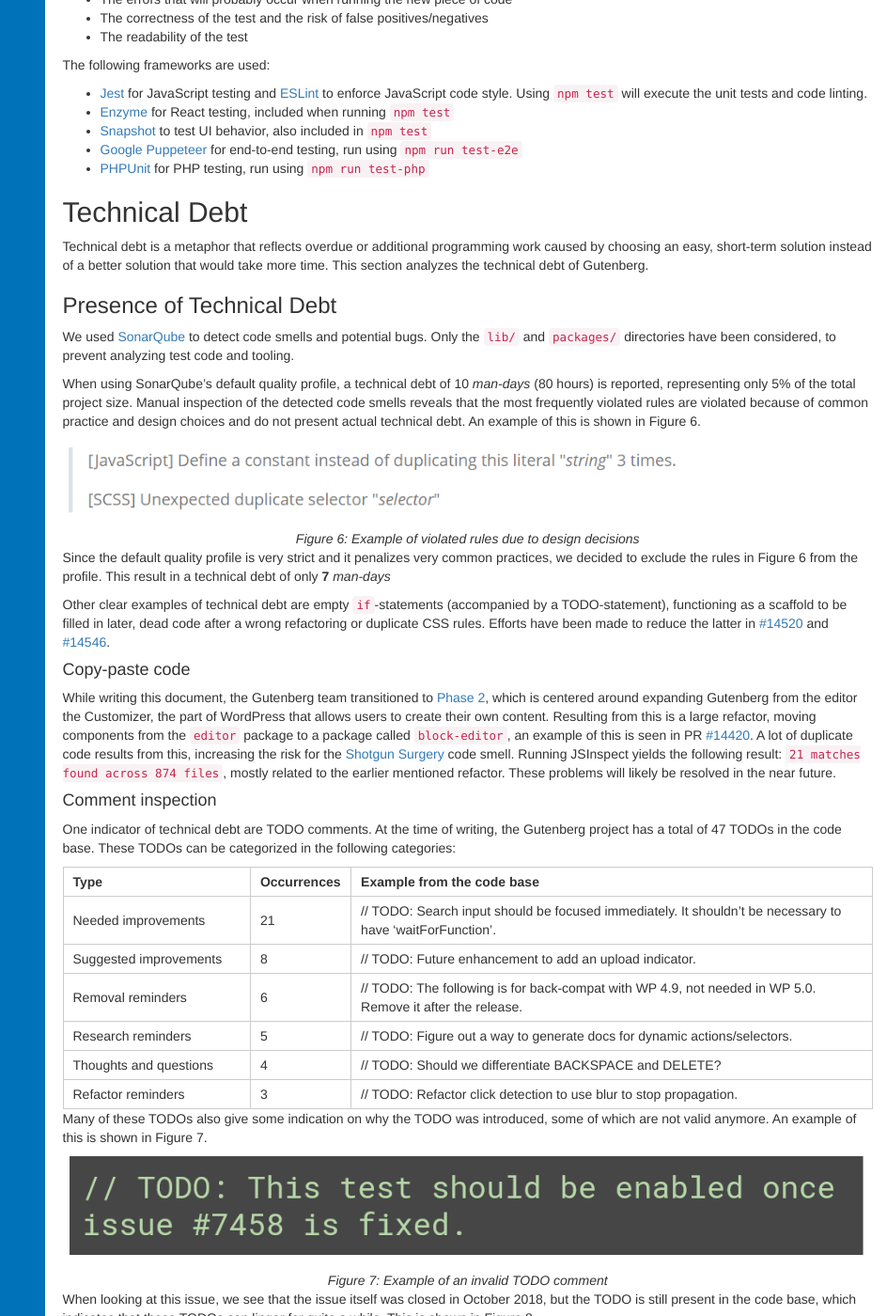
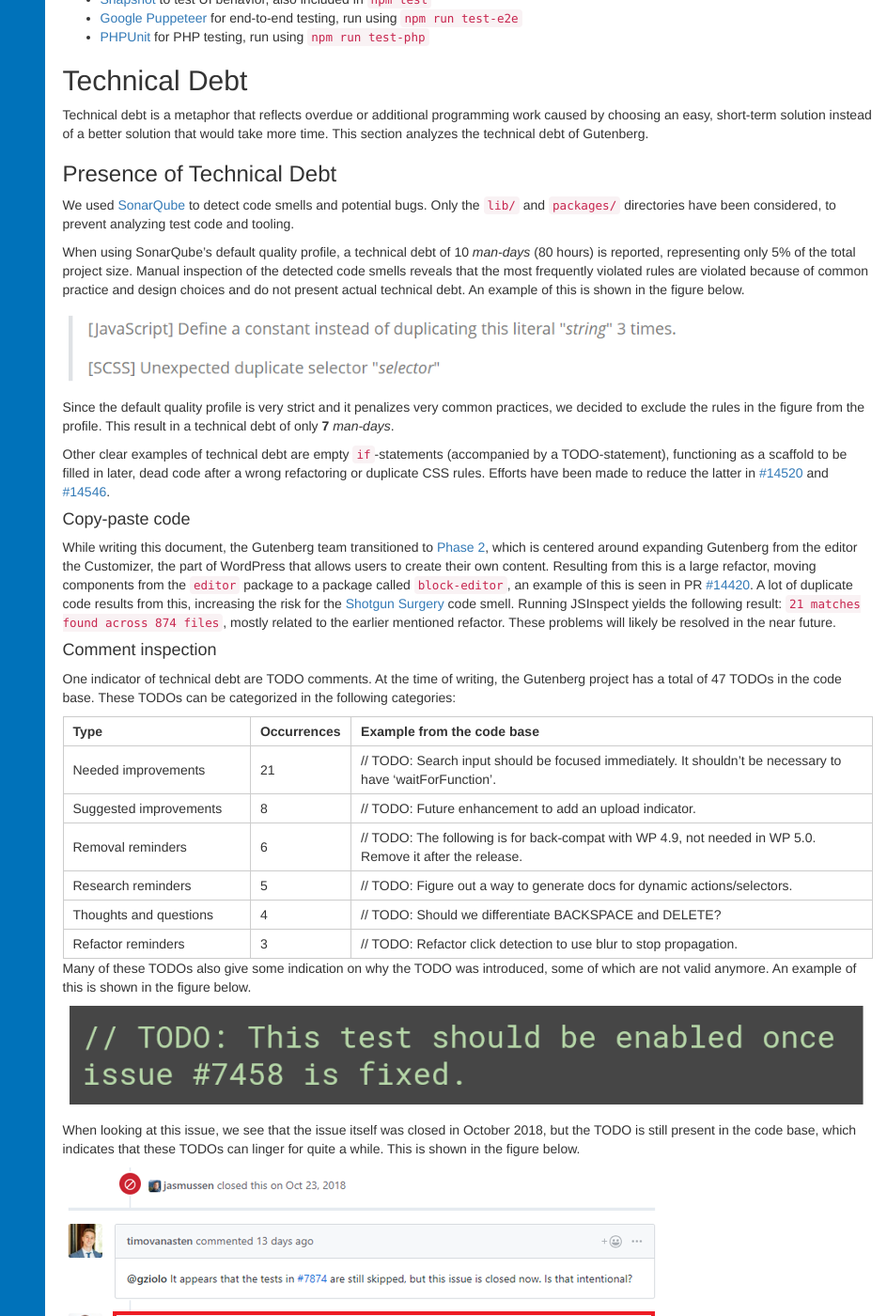
Before and after one commit to SERG-Delft/desosa2019, a Jekyll site: the page built from chapters/gutenberg/index.md, in a window 1280 px wide and 1400 px high, scrolled down 8950 px. Shown: the whole window at 94% size, without its empty margins (336-1280 px from the left). Built offline with Jekyll 4.4.1, drawn with Linux system fonts in a browser that asks for light colours; nearby versions of some CDN libraries; some of the changed text lies outside the part shown.

Commit message:
Fix image references

```diff
--- a/chapters/gutenberg/index.md
+++ b/chapters/gutenberg/index.md
@@ -105,10 +105,7 @@ Before the rise of Gutenberg, other page-builders were built to replace the old
 
 Using Mendelow’s power vs. interest grid, stakeholders can be divided into four categories. These categories are: satisfy, key stakeholders, minimal effort and inform and are shown in the figure below.
 
-![Power Interest Grid](images/gutenberg/power-interest-grid-new.png)
-<center>
-<i>Figure 1: Power vs. Interest Grid</i>
-</center>
+![Power vs. Interest Grid](images/gutenberg/power-interest-grid-new.png)
 
 ### Integrators
 
@@ -130,11 +127,7 @@ The scope of Gutenberg is limited to the page editing experience within WordPres
 
 ### Context model
 
-![context-view](images/gutenberg/context-view.png)
-
-<center>
-<i>Figure 2: Gutenberg context model</i>
-</center>
+![Gutenberg context model](images/gutenberg/context-view.png)
 
 WordPress is used by a wide variety of users and so is, by extension, Gutenberg.
 
@@ -163,9 +156,6 @@ The Gutenberg repository consists mainly of packages developed for the Gutenberg
 Although the packages folder has a flat structure, we identified the responsibility of each package with respect to the logic flow of the editor. The image below, found on the Gutenberg repository, illustrates this flow.
 
 ![Editor Logic Flow](images/gutenberg/editor_logic.png)
-<center>
-<i>Figure 3: Editor logic flow</i>
-</center>
 
 The editor has several responsibilities: parsing, visual representation, editing and serialization. Other packages are responsible for tooling, utilities, data management, the user interface and retrieving reusable blocks. We briefly highlight most important packages and their contributions.
 
@@ -181,12 +171,9 @@ All blocks must be registered before they can be used in the editor. The `elemen
 
 Most packages serve as utility for the implementation of blocks, to support the editor,or simply provide reusable functionalities that can be used by developers when creating new blocks. Several tooling packages concern several responsibilities including config, plugins and testing.
 
-**Figure 4** displays the relations between these packages.
+The figure below displays the relations between these packages.
 
 ![Package structure of Gutenberg](images/gutenberg/Module_organisation.PNG)
-<center>
-<i>Figure 4: Package structure of Gutenberg</i>
-</center>
 
 ### Codeline Model
 
@@ -198,13 +185,9 @@ Gutenberg uses the Feature Branch Workflow \[4\]. Contributors need to fork the
 
 #### Source Code Structure
 
-The directory structure of Gutenberg is shown in **Table 1**. Every directory has a single responsibility and different types of source code based are grouped based on their purpose. The project consists of multiple modules (in the `packages` folder), which also take up the majority of the project size.
+The directory structure of Gutenberg is shown in the table below Every directory has a single responsibility and different types of source code based are grouped based on their purpose. The project consists of multiple modules (in the `packages` folder), which also take up the majority of the project size.
 
-![Source Code Structure](images/gutenberg/source_code_structure.png)
-
-<center>
-<i>Table 1: Directory structure</i>
-</center>
+![Directory Structure](images/gutenberg/source_code_structure.png)
 
 Tests are present at multiple different locations in the source code: PHP tests in the `phpunit` folder, integration tests in the `test` directory and for each package separately (optionally) a number of unit tests, as well as end-to-end tests in the `packages/e2e-test` folder.
 
@@ -229,7 +212,7 @@ For logging information about the system the native JavaScript methods `console.
 
 ### Standardization of Design
 
-Within Gutenberg, all content has the same internal structure called a `block`. Blocks are hierarchical units, meaning that each block can be a parent or child to another block. Within Gutenberg, it is possible to create custom blocks. To ensure the compatibility of these blocks with the parser and serializer, each block needs to have the same software design. Below, we briefly discuss the most important parts of this design, a complete overview of the internal block structure is shown in Figure 5.
+Within Gutenberg, all content has the same internal structure called a `block`. Blocks are hierarchical units, meaning that each block can be a parent or child to another block. Within Gutenberg, it is possible to create custom blocks. To ensure the compatibility of these blocks with the parser and serializer, each block needs to have the same software design. Below, we briefly discuss the most important parts of this design, a complete overview of the internal block structure is shown in the figure below.
 
 1.  `plugin.php`: this file contains the plugin information needed to retrieve a block and list it as an available plugin in the plugin library of Gutenberg.
 2.  `init.php` this file is use to enqueue all JavaScript and CSS files. To achieve this, Gutenberg has two hooks: `enqueue_block_assets` on the frontend and `enqueue_block_editor_assets` on the backend.
@@ -238,10 +221,6 @@ Within Gutenberg, all content has the same internal structure called a `block`.
 The new block is connected with Gutenberg using the `registerBlockType`-function from the [Block API](https://wordpress.org/gutenberg/handbook/designers-developers/developers/block-api/), which is called in `src/block.js`. This function takes two arguments: the block name, which has to be unique and is used to identify a block, and a block configuration object. The block configuration object contains properties such as a display title and category, these properties have to be defined to allow registration of a block.
 
 ![New block file structure](images/gutenberg/new_block.png)
-
-<center>
-<i>Figure 5: Block file structure</i>
-</center>
 
 To aid developers, several tutorials and guidelines exist, which can be found in the Gutenberg handbook. Gutenberg documents its [block API](https://wordpress.org/gutenberg/handbook/designers-developers/developers/block-api/) and a list of [block grammar](https://github.com/WordPress/gutenberg/blob/master/docs/grammar.md) containing code snippets for creating blocks. [Coding guidelines](https://github.com/WordPress/gutenberg/blob/master/docs/contributors/coding-guidelines.md) are also provided to inform each developer about coding guidelines specific to Gutenberg.
 
@@ -270,15 +249,11 @@ Technical debt is a metaphor that reflects overdue or additional programming wor
 
 We used [SonarQube](https://www.sonarqube.org/) to detect code smells and potential bugs. Only the `lib/` and `packages/` directories have been considered, to prevent analyzing test code and tooling.
 
-When using SonarQube’s default quality profile, a technical debt of 10 *man-days* (80 hours) is reported, representing only 5% of the total project size. Manual inspection of the detected code smells reveals that the most frequently violated rules are violated because of common practice and design choices and do not present actual technical debt. An example of this is shown in Figure 6.
+When using SonarQube’s default quality profile, a technical debt of 10 *man-days* (80 hours) is reported, representing only 5% of the total project size. Manual inspection of the detected code smells reveals that the most frequently violated rules are violated because of common practice and design choices and do not present actual technical debt. An example of this is shown in the figure below.
 
-![Rules violation](images/gutenberg/Rules_violation.png)
+![Example of violated rules due to design decisions](images/gutenberg/Rules_violation.png)
 
-<center>
-<i>Figure 6: Example of violated rules due to design decisions</i>
-</center>
-
-Since the default quality profile is very strict and it penalizes very common practices, we decided to exclude the rules in Figure 6 from the profile. This result in a technical debt of only **7** *man-days*
+Since the default quality profile is very strict and it penalizes very common practices, we decided to exclude the rules in the figure from the profile. This result in a technical debt of only **7** *man-days*.
 
 Other clear examples of technical debt are empty `if`-statements (accompanied by a TODO-statement), functioning as a scaffold to be filled in later, dead code after a wrong refactoring or duplicate CSS rules. Efforts have been made to reduce the latter in [\#14520](https://github.com/WordPress/gutenberg/pull/14520) and [\#14546](https://github.com/WordPress/gutenberg/pull/14546).
 
@@ -292,39 +267,23 @@ One indicator of technical debt are TODO comments. At the time of writing, the G
 
 <table><colgroup><col style="width: 23%" /><col style="width: 11%" /><col style="width: 64%" /></colgroup><thead><tr class="header"><th>Type</th><th>Occurrences</th><th>Example from the code base</th></tr></thead><tbody><tr class="odd"><td>Needed improvements</td><td>21</td><td>// TODO: Search input should be focused immediately. It shouldn’t be necessary to have ‘waitForFunction’.</td></tr><tr class="even"><td>Suggested improvements</td><td>8</td><td>// TODO: Future enhancement to add an upload indicator.</td></tr><tr class="odd"><td>Removal reminders</td><td>6</td><td>// TODO: The following is for back-compat with WP 4.9, not needed in WP 5.0. Remove it after the release.</td></tr><tr class="even"><td>Research reminders</td><td>5</td><td>// TODO: Figure out a way to generate docs for dynamic actions/selectors.</td></tr><tr class="odd"><td>Thoughts and questions</td><td>4</td><td>// TODO: Should we differentiate BACKSPACE and DELETE?</td></tr><tr class="even"><td>Refactor reminders</td><td>3</td><td>// TODO: Refactor click detection to use blur to stop propagation.</td></tr></tbody></table>
 
-Many of these TODOs also give some indication on why the TODO was introduced, some of which are not valid anymore. An example of this is shown in Figure 7.
+Many of these TODOs also give some indication on why the TODO was introduced, some of which are not valid anymore. An example of this is shown in the figure below.
 
-![TODO\_example](images/gutenberg/ToDo_example.png)
+![Example of an invalid TODO comment](images/gutenberg/ToDo_example.png)
 
-<center>
-<i>Figure 7: Example of an invalid TODO comment</i>
-</center>
+When looking at this issue, we see that the issue itself was closed in October 2018, but the TODO is still present in the code base, which indicates that these TODOs can linger for quite a while. This is shown in the figure below.
 
-When looking at this issue, we see that the issue itself was closed in October 2018, but the TODO is still present in the code base, which indicates that these TODOs can linger for quite a while. This is shown in Figure 8.
-
-![TODO\_screenshot](images/gutenberg/Testing_debt_example2.png)
-
-<center>
-<i>Figure 8: Example of a lingering TODO</i>
-</center>
+![Example of a lingering TODO](images/gutenberg/Testing_debt_example2.png)
 
 ### Testing debt
 
-To identify testing debt, issues labeled [Needs Tests](https://github.com/WordPress/gutenberg/labels/Needs%20Tests) were reviewed. Even though this label is only used on 4/1630 open issues, they have been open for quite a while. The `--coverage` option in Jest was used to generate a coverage report for each folder, file and line. This shows that the code coverage of Gutenberg is about 50%. A snapshot of this webpage is shown in Figure 9.
+To identify testing debt, issues labeled [Needs Tests](https://github.com/WordPress/gutenberg/labels/Needs%20Tests) were reviewed. Even though this label is only used on 4/1630 open issues, they have been open for quite a while. The `--coverage` option in Jest was used to generate a coverage report for each folder, file and line. This shows that the code coverage of Gutenberg is about 50%. A snapshot of this webpage is shown in the figure below.
 
-![Coverage](images/gutenberg/Coverage.png)
+![Snapshot of the HTML-page generated by Jest](images/gutenberg/Coverage.png)
 
-<center>
-<i>Figure 9: Snapshot of the HTML-page generated by Jest</i>
-</center>
+Issue [\#13812](https://github.com/WordPress/gutenberg/issues/13812) shows that the developers are aware of the need for tests. Since this issue was opened recently, it also shows that the developers are trying to improve coverage. However, PR [\#14420](https://github.com/WordPress/gutenberg/pull/14420) shows one of the reasons why the test coverage of Gutenberg is fairly low: two code owners, @aduth and @youknowriad decide to merge a PR with failing end-to-end test. This is visible in the figure below.
 
-Issue [\#13812](https://github.com/WordPress/gutenberg/issues/13812) shows that the developers are aware of the need for tests. Since this issue was opened recently, it also shows that the developers are trying to improve coverage. However, PR [\#14420](https://github.com/WordPress/gutenberg/pull/14420) shows one of the reasons why the test coverage of Gutenberg is fairly low: two code owners, @aduth and @youknowriad decide to merge a PR with failing end-to-end test. This is visible in Figure 10.
-
-![Testing debt example 1](images/gutenberg/Testing_debt_example1.png)
-
-<center>
-<i>Figure 10: Example of a decision causing testing debt</i>
-</center>
+![Example of a decision causing testing debt](images/gutenberg/Testing_debt_example1.png)
 
 ### Technical debt mitigation
 
```
